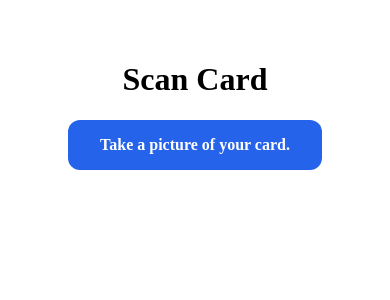
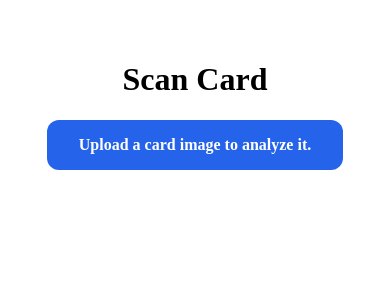
Before and after one commit to MrNaisuGuy/dojotcg, a React (Vite) app in the folder frontend/: page /scan in a window 390 px wide. Shown: the top 300 px of the page. Built offline with nearby package versions, Linux system fonts and the light colour scheme.

Commit message:
ismobile

```diff
--- a/frontend/src/pages/Scan.jsx
+++ b/frontend/src/pages/Scan.jsx
@@ -14,7 +14,7 @@ function Scan() {
   const [resultImage, setResultImage] = useState(null);
   const [loading, setLoading] = useState(false);
   const [showResult, setShowResult] = useState(false);
-  const [isMobile, setIsMobile] = useState(window.innerWidth <= 768);
+  const [isMobile, setIsMobile] = useState(/Android|iPhone|iPad|iPod/i.test(navigator.userAgent));
 
   function handleImageUpload(event) {
     setShowResult(false);
```
